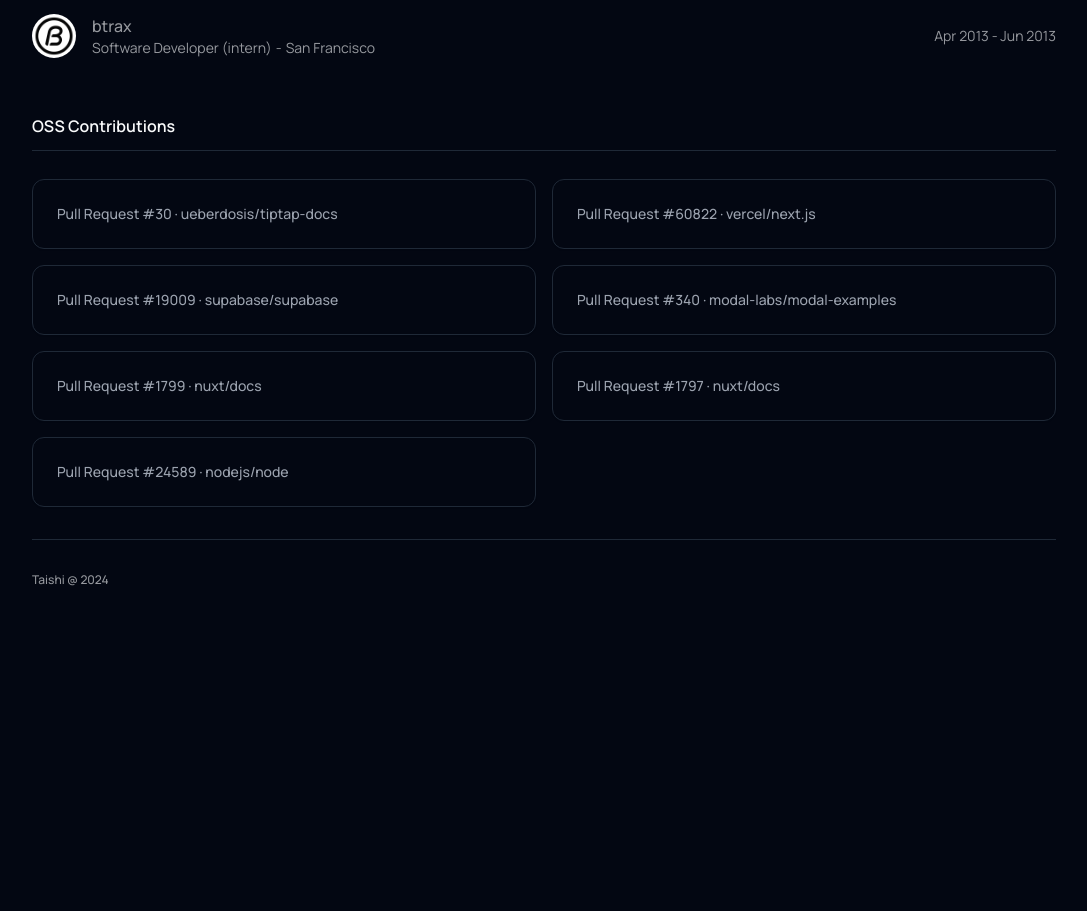
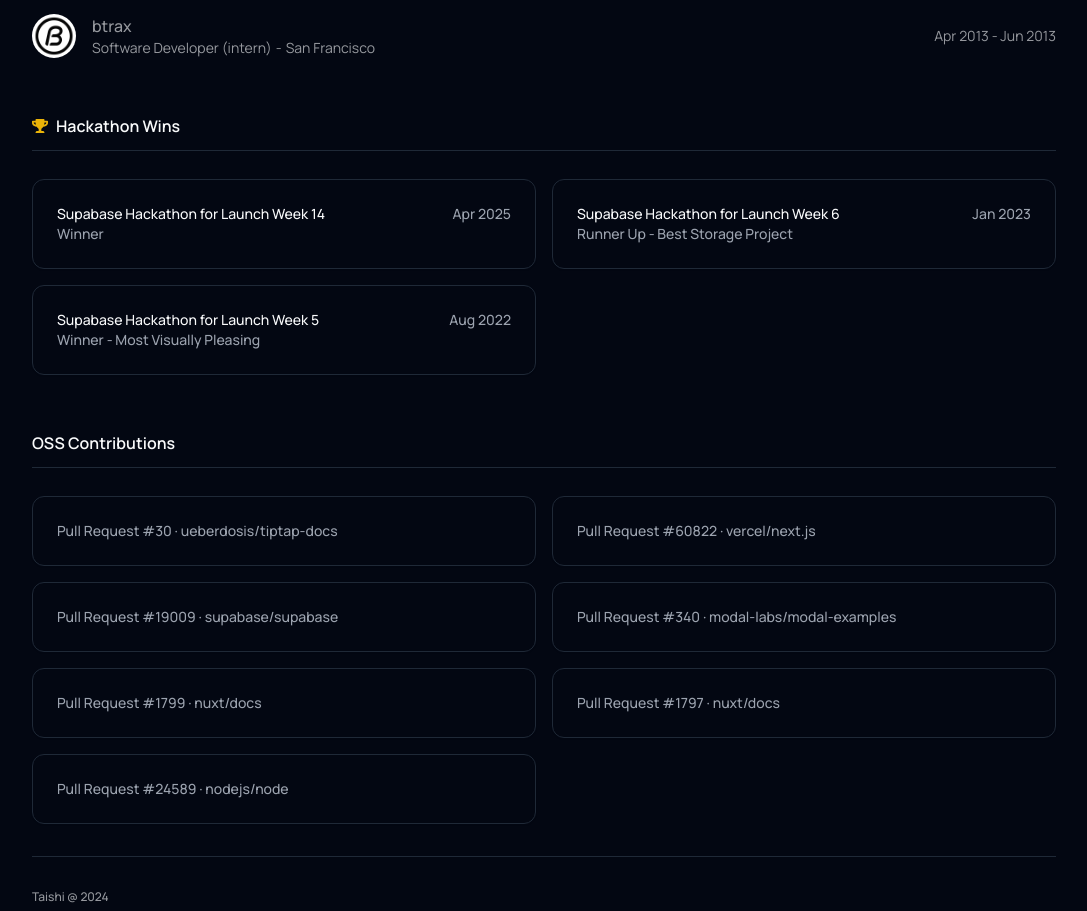
Before and after one commit to taishikato/portfolio-2, a Next.js app: page / in a window 1280 px wide. Shown: the part 1614-2525 px from the top of the page, without its empty margins (96-1183 px from the left). Before the commit the page ends 2234 px from the top, so only its background shows below. Built offline with nearby package versions, Linux system fonts and the light colour scheme.

Commit message:
Add HackathonWins component to showcase hackathon achievements in RootLayout

```diff
--- a/src/app/layout.tsx
+++ b/src/app/layout.tsx
@@ -11,6 +11,7 @@
 import { FaLocationArrow } from "react-icons/fa";
 import ProfileImage from "../assets/profile.webp";
 import Script from "next/script";
+import { HackathonWins } from "@/components/hackathon-wins";
 
 const manrope = Manrope({ subsets: ["latin"] });
 
@@ -86,6 +87,8 @@
 
               <WorkExperience />
 
+              <HackathonWins />
+
               <OssContributions />
             </article>
             <Footer />
--- /dev/null
+++ b/src/components/hackathon-wins.tsx
@@ -0,0 +1,70 @@
+import { FaTrophy } from "react-icons/fa";
+import { Card, CardDescription, CardHeader } from "@/components/ui/card";
+
+interface HackathonWin {
+  title: string;
+  position: string;
+  date: string;
+  link: string;
+}
+
+const hackathonWins: HackathonWin[] = [
+  {
+    title: "Supabase Hackathon for Launch Week 14",
+    position: "Winner",
+    date: "Apr 2025",
+    link: "https://x.com/supabase/status/1909552555333398630",
+  },
+  {
+    title: "Supabase Hackathon for Launch Week 6",
+    position: "Runner Up - Best Storage Project",
+    date: "Jan 2023",
+    link: "https://supabase.com/blog/launch-week-6-hackathon-winners#runner-up-2",
+  },
+  {
+    title: "Supabase Hackathon for Launch Week 5",
+    position: "Winner - Most Visually Pleasing",
+    date: "Aug 2022",
+    link: "https://supabase.com/blog/launch-week-5-hackathon-winners#winner-1",
+  },
+  // Add more hackathon wins here
+];
+
+export function HackathonWins() {
+  return (
+    <section className="space-y-6">
+      <h2 className="flex items-center gap-2 text-secondary-foreground w-full border-b pb-3 mb-7 font-semibold">
+        <FaTrophy className="text-yellow-500" />
+        Hackathon Wins
+      </h2>
+      <div className="grid grid-cols-1 gap-4 sm:grid-cols-2">
+        {hackathonWins.map((win) => (
+          <Card
+            key={win.link}
+            className="hover:border-secondary-foreground/80 transition-colors group"
+          >
+            <a href={win.link} target="_blank" rel="noopener noreferrer">
+              <CardHeader>
+                <CardDescription className="group-hover:text-secondary-foreground/80 transition-colors">
+                  <div className="flex justify-between items-start">
+                    <div>
+                      <div className="font-medium text-secondary-foreground">
+                        {win.title}
+                      </div>
+                      <div className="text-sm text-muted-foreground">
+                        {win.position}
+                      </div>
+                    </div>
+                    <span className="text-sm text-muted-foreground">
+                      {win.date}
+                    </span>
+                  </div>
+                </CardDescription>
+              </CardHeader>
+            </a>
+          </Card>
+        ))}
+      </div>
+    </section>
+  );
+}
```
